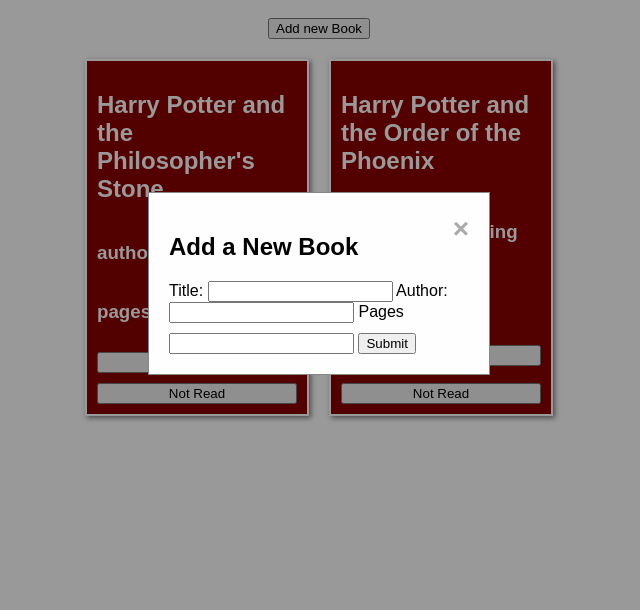
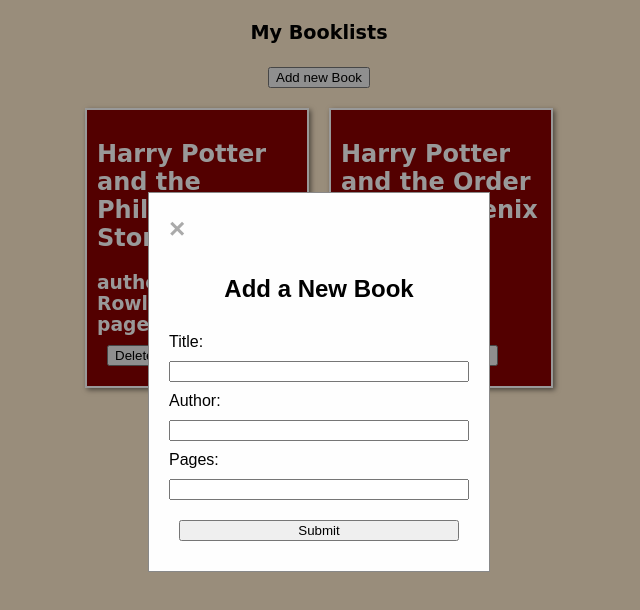
Before and after one commit to XinnyDonut/odin-library, a plain HTML site: page index.html in a window 1280 px wide. Both pictures are taken after a click on the button "Add new Book". Shown: the whole page, without its empty margins (321-961 px from the left). Drawn offline with Linux system fonts and the light colour scheme.

Commit message:
Fix modal layout

```diff
--- a/index.html
+++ b/index.html
@@ -8,16 +8,17 @@
 </head>
 <body>
     <!-- button to add book -->
+     <h1>My Booklists</h1>
     <button class="addBtn">Add new Book</button>
     <div id="bookModal" class="modal">
         <div class="modal-content">
             <span class="close">&times;</span>
-            <h2>Add a New Book</h2>
+            <h2 class="modal-header">Add a New Book</h2>
             <label for="title">Title:</label>
             <input type="text" id="title" required>
             <label for="author">Author:</label>
             <input type="text" id="author" required>
-            <label for="pages">Pages</label>
+            <label for="pages">Pages:</label>
             <input type="text" id="pages" required>
             <button id="submitBtn">Submit</button>
         </div>
--- a/scrpit.js
+++ b/scrpit.js
@@ -29,6 +29,7 @@
         const title=document.createElement("h2");
         const author=document.createElement("h3");
         const pages=document.createElement("h3");
+        const btnDiv=document.createElement("div");
         const deleteBtn=document.createElement("button");
         const readBtn=document.createElement("button");
 
@@ -51,11 +52,14 @@
             let status=book.toggleRead();
             readBtn.textContent=status?"Read":"NotRead";
         })
+        btnDiv.appendChild(deleteBtn)
+        btnDiv.appendChild(readBtn)
         bookDiv.appendChild(title);
         bookDiv.appendChild(author);
         bookDiv.appendChild(pages);
-        bookDiv.appendChild(deleteBtn);
-        bookDiv.appendChild(readBtn);
+        // bookDiv.appendChild(deleteBtn);
+        // bookDiv.appendChild(readBtn);
+        bookDiv.appendChild(btnDiv);
         bookContainer.appendChild(bookDiv);
 }
 
--- a/style.css
+++ b/style.css
@@ -3,6 +3,13 @@
     display:flex;
     flex-direction: column;
     align-items: center;
+    background-color:blanchedalmond
+}
+
+h1{
+    font-family: cursive;
+    font-size: larger;
+
 }
 
 .modal {
@@ -19,11 +26,19 @@
 }
 
 .modal-content {
+    display:flex;
+    flex-direction: column;
+    justify-content:center;
+    gap: 10px;
     background-color: #fefefe;
     margin: 15% auto;
     padding: 20px;
     border: 1px solid #888;
     width: 300px;
+}
+.modal-header{
+
+    text-align: center;
 }
 
 .close {
@@ -40,8 +55,8 @@
     cursor: pointer;
 }
 
-button {
-    margin-top: 10px;
+button{
+    margin:10px;
 }
 .addBtn{
     margin:10px auto;
@@ -65,3 +80,17 @@
     box-shadow: 2px 2px 5px rgba(0, 0, 0, 0.5);
 
 }
+.book-div h2{
+    flex-grow: 1;
+    overflow-wrap: break-word; /* Break long words */
+    word-wrap: break-word; /* Support older browsers */
+    white-space: normal; /* Allow normal wrapping */
+    font-family: cursive;
+}
+
+
+.book-div h3 {
+    margin: 0; /* Remove default margin */
+    flex-grow: 0; /* Prevent growing */
+    font-family: cursive;
+}
```
